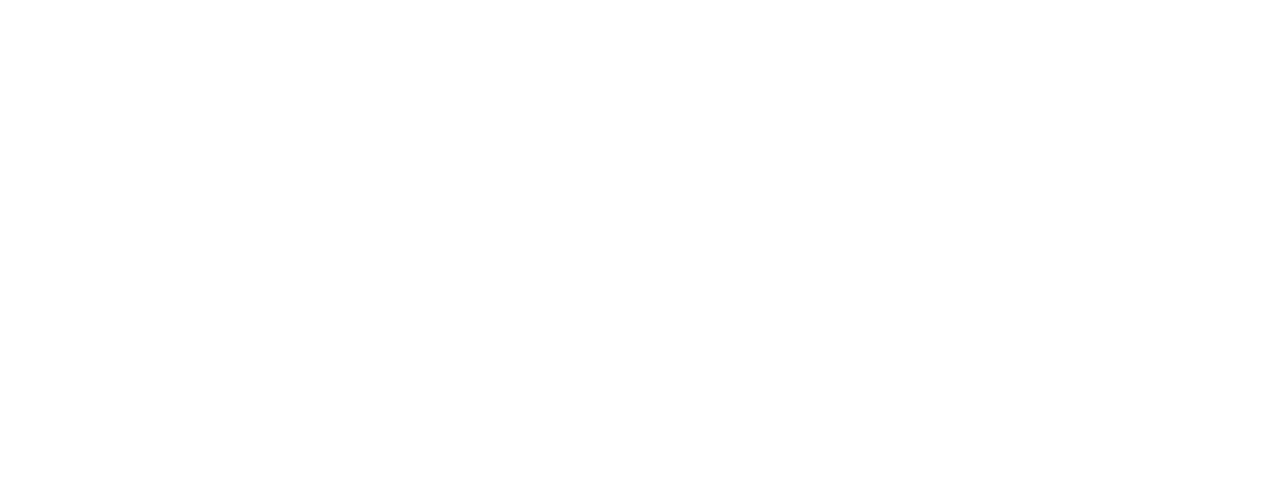
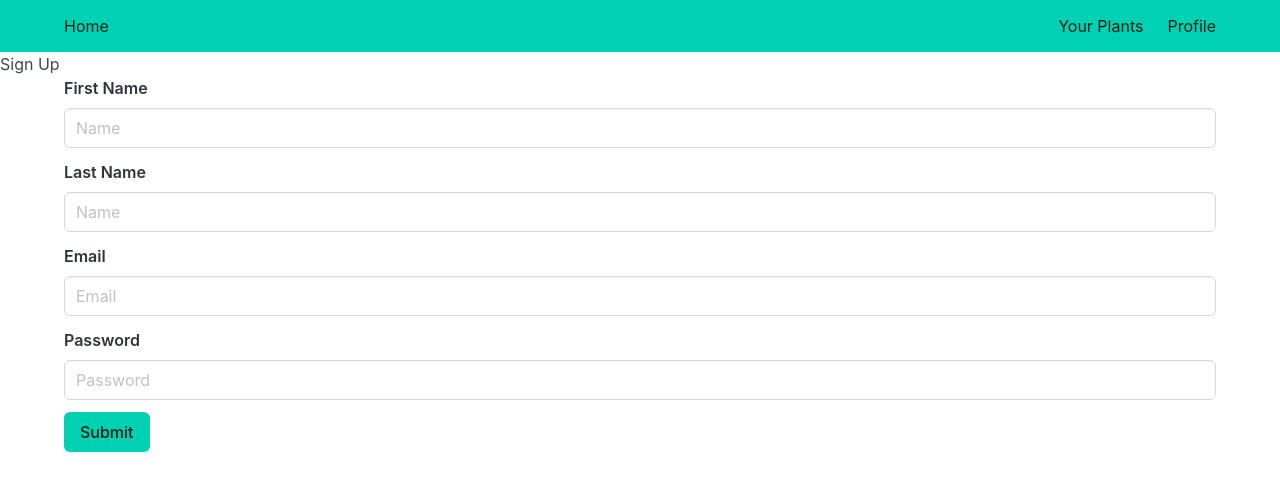
Before and after one commit to maxnormand97/gnome-your-garden, a React (Create React App) app in the folder client/: page /signup in a window 1280 px wide. Before the commit this address had no page. Shown: the top 490 px of the page. Built offline with nearby package versions, Linux system fonts and the light colour scheme.

Commit message:
new signup page to POST create user route

```diff
--- a/client/src/App.js
+++ b/client/src/App.js
@@ -3,6 +3,7 @@
 import { BrowserRouter as Router, Route, Routes } from 'react-router-dom';
 import HomePage from './HomePage';
 import PlantsPage from "./PlantsPage";
+import SignupPage from "./SignupPage";
 
 function App() {
   return (
@@ -10,6 +11,7 @@
       <Routes>
         <Route path="/" element={<HomePage />} />
         <Route path="/plants" element={<PlantsPage />} />
+        <Route path="/signup" element={<SignupPage />} />
       </Routes>
     </Router>
   );
--- a/client/src/HomePage.js
+++ b/client/src/HomePage.js
@@ -1,5 +1,6 @@
 import React from "react";
 import NavBar from "./components/navbar";
+import { Link } from 'react-router-dom';
 
 function HomePage() {
   return (
@@ -14,7 +15,10 @@
             </h1>
             <h2 className="subtitle">
             </h2>
-            <button className="button is-light">Learn More</button>
+            <div className="buttons is-flex is-justify-content-center">
+              <Link to="/signup" className="button is-light">Sign Up</Link>
+              <Link to="/login" className="button is-light">Log In</Link>
+            </div>
           </div>
         </div>
       </section>
--- /dev/null
+++ b/client/src/SignupPage.js
@@ -0,0 +1,104 @@
+import React, { useState } from "react";
+import NavBar from "./components/navbar";
+import axios from "axios";
+
+function SignupPage() {
+	const [firstName, setFirstName] = useState("");
+	const [lastName, setLastName] = useState("");
+	const [email, setEmail] = useState("");
+	const [password, setPassword] = useState("");
+
+	// function to handle form submission
+	const handleSubmit = async (e) => {
+		e.preventDefault();
+		try {
+			const response = await axios.post("http://localhost:8000/users", {
+				firstname: firstName,
+				lastname: lastName,
+				email,
+				password
+			});
+			// TODO: need to handle what happens when the response is successful
+			// we will want to log the user in and redirect to the plants page or something
+			console.log(response.data);
+			// TODO: need to figure out how to use this throughout the app for auth
+			localStorage.setItem("token", response.data.token);
+
+			// redirect to the plants page
+			window.location.href = "/plants";
+
+		}
+		catch (error) {
+			console.log(error);
+		}
+	}
+
+	return (
+		<>
+			<NavBar />
+			<h1>Sign Up</h1>
+			<div className="container">
+				<form onSubmit={handleSubmit}>
+					<div className="field">
+						<label className="label">First Name</label>
+						<div className="control">
+							<input
+								className="input"
+								type="text"
+								placeholder="Name"
+								value={firstName}
+								onChange={(e) => setFirstName(e.target.value)}
+							/>
+						</div>
+					</div>
+					<div className="field">
+						<label className="label">Last Name</label>
+						<div className="control">
+							{/* <input className="input" type="text" placeholder="Name" /> */}
+							<input
+								className="input"
+								type="text"
+								placeholder="Name"
+								value={lastName}
+								onChange={(e) => setLastName(e.target.value)}
+							/>
+						</div>
+					</div>
+					<div className="field">
+						<label className="label">Email</label>
+						<div className="control">
+							{/* <input className="input" type="email" placeholder="Email" /> */}
+							<input
+								className="input"
+								type="email"
+								placeholder="Email"
+								value={email}
+								onChange={(e) => setEmail(e.target.value)}
+							/>
+						</div>
+					</div>
+					<div className="field">
+						<label className="label">Password</label>
+						<div className="control">
+							{/* <input className="input" type="password" placeholder="Password" /> */}
+							<input
+								className="input"
+								type="password"
+								placeholder="Password"
+								value={password}
+								onChange={(e) => setPassword(e.target.value)}
+							/>
+						</div>
+					</div>
+					<div className="field">
+						<div className="control">
+							<button className="button is-primary" type="submit">Submit</button>
+						</div>
+					</div>
+				</form>
+			</div>
+		</>
+	);
+}
+
+export default SignupPage;
```
